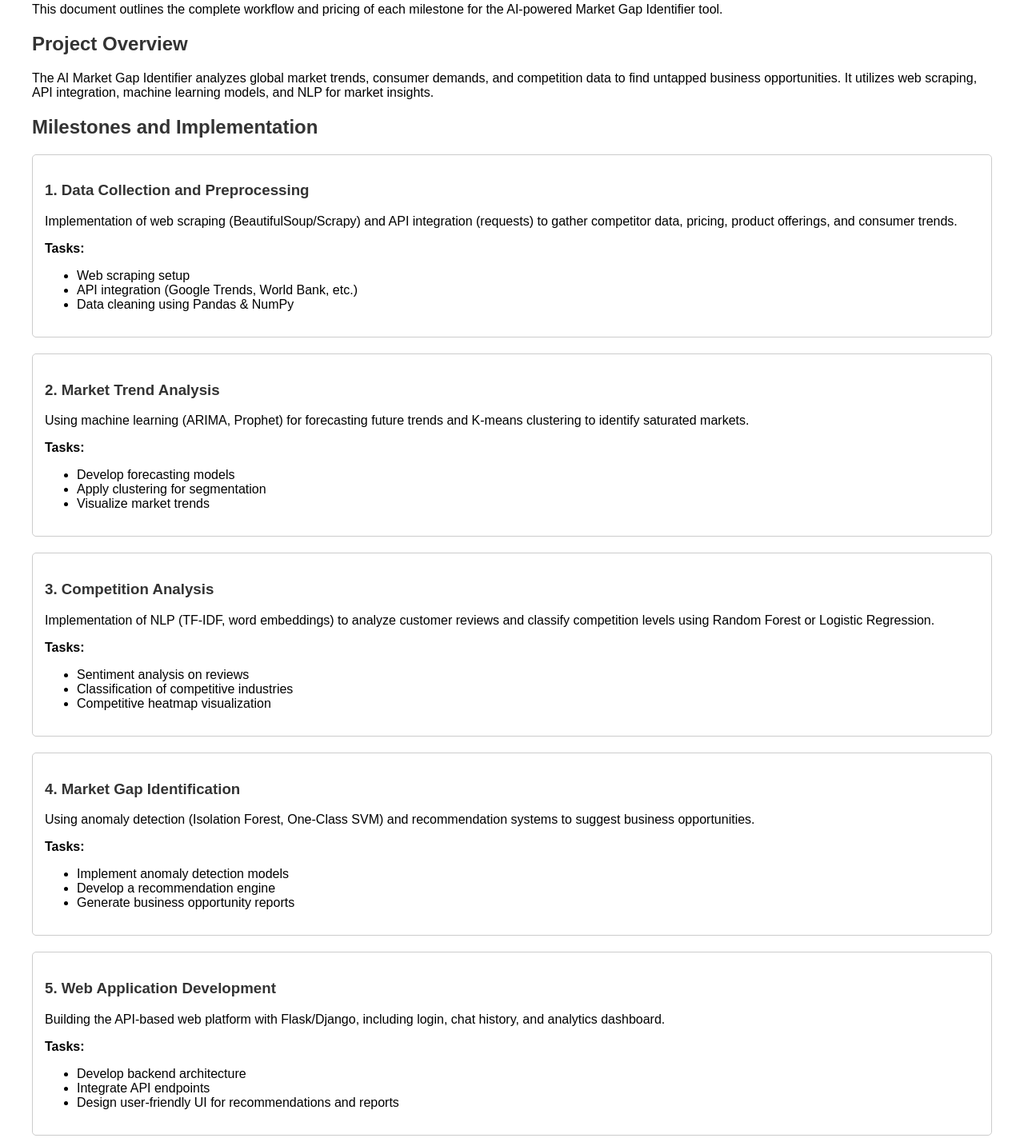
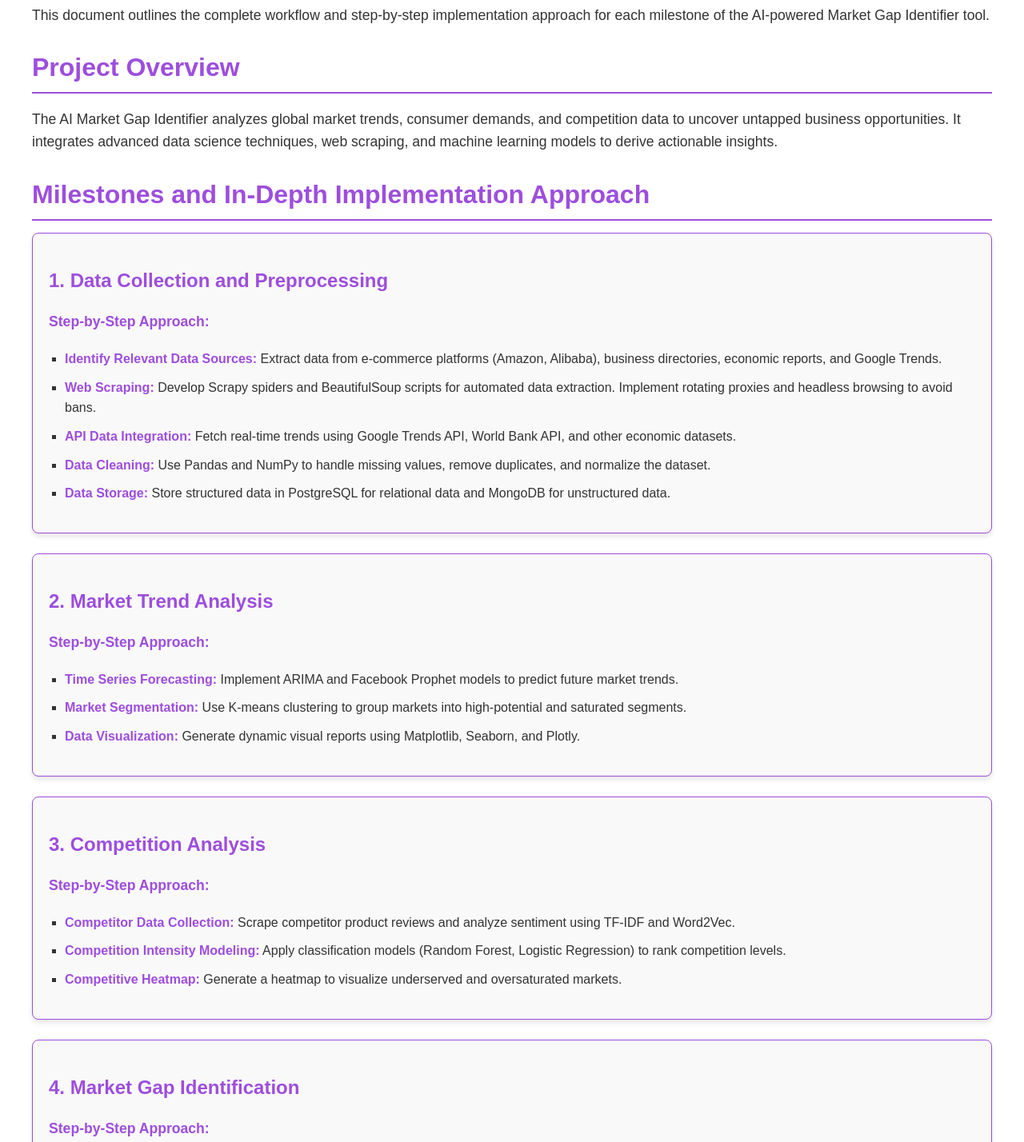
Before and after one commit to SaadARazzaq/AI-Market-Gap-Identifier, a plain HTML site: page index.html in a window 1280 px wide. Shown: the part 117-1545 px from the top of the page at 80% size. Drawn offline with Linux system fonts and the light colour scheme.

Commit message:
Workflow Documentation Final

```diff
--- a/index.html
+++ b/index.html
@@ -5,77 +5,151 @@
     <meta name="viewport" content="width=device-width, initial-scale=1.0">
     <title>AI Market Gap Identifier - Project Documentation</title>
     <style>
-        body { font-family: Arial, sans-serif; margin: 20px; padding: 20px; }
-        h1, h2, h3 { color: #333; }
-        .milestone { margin-bottom: 20px; padding: 15px; border: 1px solid #ccc; border-radius: 5px; }
-        .price { font-weight: bold; color: green; }
+
+        body {
+            font-family: 'Arial', sans-serif;
+            margin: 20px;
+            padding: 20px;
+            background-color: #ffffff;
+            color: #333333;
+            line-height: 1.6;
+        }
+
+        h1, h2, h3 {
+            color: #9d4edd;
+            margin-bottom: 15px;
+        }
+
+        h1 {
+            font-size: 2.5rem;
+            font-weight: bold;
+            text-align: center;
+            margin-top: 0;
+        }
+
+        h2 {
+            font-size: 2rem;
+            border-bottom: 2px solid #9d4edd;
+            padding-bottom: 5px;
+        }
+
+        h3 {
+            font-size: 1.5rem;
+            margin-top: 20px;
+        }
+
+        p {
+            font-size: 1.1rem;
+            margin-bottom: 20px;
+        }
+
+        .milestone {
+            margin-bottom: 25px;
+            padding: 20px;
+            border: 1px solid #9d4edd;
+            border-radius: 8px;
+            background-color: #f9f9f9;
+            box-shadow: 0 4px 6px rgba(0, 0, 0, 0.1);
+        }
+
+        .milestone ul {
+            padding-left: 20px;
+            list-style-type: square;
+        }
+
+        .milestone li {
+            margin-bottom: 10px;
+        }
+
+        .price {
+            font-weight: bold;
+            color: #ff4d6d;
+        }
+
+        strong {
+            color: #9d4edd;
+        }
+
+
+        .highlight {
+            background-color: rgba(157, 78, 221, 0.1);
+            padding: 2px 5px;
+            border-radius: 3px;
+        }
+
+
+        a {
+            color: #9d4edd;
+            text-decoration: none;
+        }
+
+        a:hover {
+            text-decoration: underline;
+        }
     </style>
 </head>
 <body>
     <h1>AI Market Gap Identifier - Project Documentation</h1>
-    <p>This document outlines the complete workflow and pricing of each milestone for the AI-powered Market Gap Identifier tool.</p>
+    <p>This document outlines the complete workflow and step-by-step implementation approach for each milestone of the AI-powered Market Gap Identifier tool.</p>
 
     <h2>Project Overview</h2>
-    <p>The AI Market Gap Identifier analyzes global market trends, consumer demands, and competition data to find untapped business opportunities. It utilizes web scraping, API integration, machine learning models, and NLP for market insights.</p>
+    <p>The AI Market Gap Identifier analyzes global market trends, consumer demands, and competition data to uncover untapped business opportunities. It integrates advanced data science techniques, web scraping, and machine learning models to derive actionable insights.</p>
 
-    <h2>Milestones and Implementation</h2>
+    <h2>Milestones and In-Depth Implementation Approach</h2>
 
     <div class="milestone">
         <h3>1. Data Collection and Preprocessing</h3>
-        <p>Implementation of web scraping (BeautifulSoup/Scrapy) and API integration (requests) to gather competitor data, pricing, product offerings, and consumer trends.</p>
-        <p><strong>Tasks:</strong></p>
+        <p><strong>Step-by-Step Approach:</strong></p>
         <ul>
-            <li>Web scraping setup</li>
-            <li>API integration (Google Trends, World Bank, etc.)</li>
-            <li>Data cleaning using Pandas & NumPy</li>
+            <li><strong>Identify Relevant Data Sources:</strong> Extract data from e-commerce platforms (Amazon, Alibaba), business directories, economic reports, and Google Trends.</li>
+            <li><strong>Web Scraping:</strong> Develop Scrapy spiders and BeautifulSoup scripts for automated data extraction. Implement rotating proxies and headless browsing to avoid bans.</li>
+            <li><strong>API Data Integration:</strong> Fetch real-time trends using Google Trends API, World Bank API, and other economic datasets.</li>
+            <li><strong>Data Cleaning:</strong> Use Pandas and NumPy to handle missing values, remove duplicates, and normalize the dataset.</li>
+            <li><strong>Data Storage:</strong> Store structured data in PostgreSQL for relational data and MongoDB for unstructured data.</li>
         </ul>
     </div>
 
     <div class="milestone">
         <h3>2. Market Trend Analysis</h3>
-        <p>Using machine learning (ARIMA, Prophet) for forecasting future trends and K-means clustering to identify saturated markets.</p>
-        <p><strong>Tasks:</strong></p>
+        <p><strong>Step-by-Step Approach:</strong></p>
         <ul>
-            <li>Develop forecasting models</li>
-            <li>Apply clustering for segmentation</li>
-            <li>Visualize market trends</li>
+            <li><strong>Time Series Forecasting:</strong> Implement ARIMA and Facebook Prophet models to predict future market trends.</li>
+            <li><strong>Market Segmentation:</strong> Use K-means clustering to group markets into high-potential and saturated segments.</li>
+            <li><strong>Data Visualization:</strong> Generate dynamic visual reports using Matplotlib, Seaborn, and Plotly.</li>
         </ul>
     </div>
 
     <div class="milestone">
         <h3>3. Competition Analysis</h3>
-        <p>Implementation of NLP (TF-IDF, word embeddings) to analyze customer reviews and classify competition levels using Random Forest or Logistic Regression.</p>
-        <p><strong>Tasks:</strong></p>
+        <p><strong>Step-by-Step Approach:</strong></p>
         <ul>
-            <li>Sentiment analysis on reviews</li>
-            <li>Classification of competitive industries</li>
-            <li>Competitive heatmap visualization</li>
+            <li><strong>Competitor Data Collection:</strong> Scrape competitor product reviews and analyze sentiment using TF-IDF and Word2Vec.</li>
+            <li><strong>Competition Intensity Modeling:</strong> Apply classification models (Random Forest, Logistic Regression) to rank competition levels.</li>
+            <li><strong>Competitive Heatmap:</strong> Generate a heatmap to visualize underserved and oversaturated markets.</li>
         </ul>
     </div>
 
     <div class="milestone">
         <h3>4. Market Gap Identification</h3>
-        <p>Using anomaly detection (Isolation Forest, One-Class SVM) and recommendation systems to suggest business opportunities.</p>
-        <p><strong>Tasks:</strong></p>
+        <p><strong>Step-by-Step Approach:</strong></p>
         <ul>
-            <li>Implement anomaly detection models</li>
-            <li>Develop a recommendation engine</li>
-            <li>Generate business opportunity reports</li>
+            <li><strong>Anomaly Detection:</strong> Use Isolation Forest and One-Class SVM to detect market gaps.</li>
+            <li><strong>Recommendation System:</strong> Implement collaborative filtering to suggest potential business opportunities.</li>
+            <li><strong>Automated Reports:</strong> Generate PDF/Excel reports summarizing findings and recommendations.</li>
         </ul>
     </div>
 
     <div class="milestone">
         <h3>5. Web Application Development</h3>
-        <p>Building the API-based web platform with Flask/Django, including login, chat history, and analytics dashboard.</p>
-        <p><strong>Tasks:</strong></p>
+        <p><strong>Step-by-Step Approach:</strong></p>
         <ul>
-            <li>Develop backend architecture</li>
-            <li>Integrate API endpoints</li>
-            <li>Design user-friendly UI for recommendations and reports</li>
+            <li><strong>Backend Development:</strong> Build a REST API using FastAPI with modular architecture.</li>
+            <li><strong>Frontend Development:</strong> Develop a React.js/Vue.js UI with interactive dashboards.</li>
+            <li><strong>Authentication:</strong> Implement JWT-based authentication and role-based access control.</li>
         </ul>
     </div>
 
     <h2>Conclusion</h2>
-    <p>This structured approach makes sure a good AI-powered Market Gap Identifier tool, providing entrepreneurs with data-driven insights to identify new business opportunities.</p>
+    <p>This is a structured implementation of the AI-powered Market Gap Identifier tool, providing entrepreneurs with data-driven insights to discover profitable opportunities.</p>
 </body>
 </html>
```
